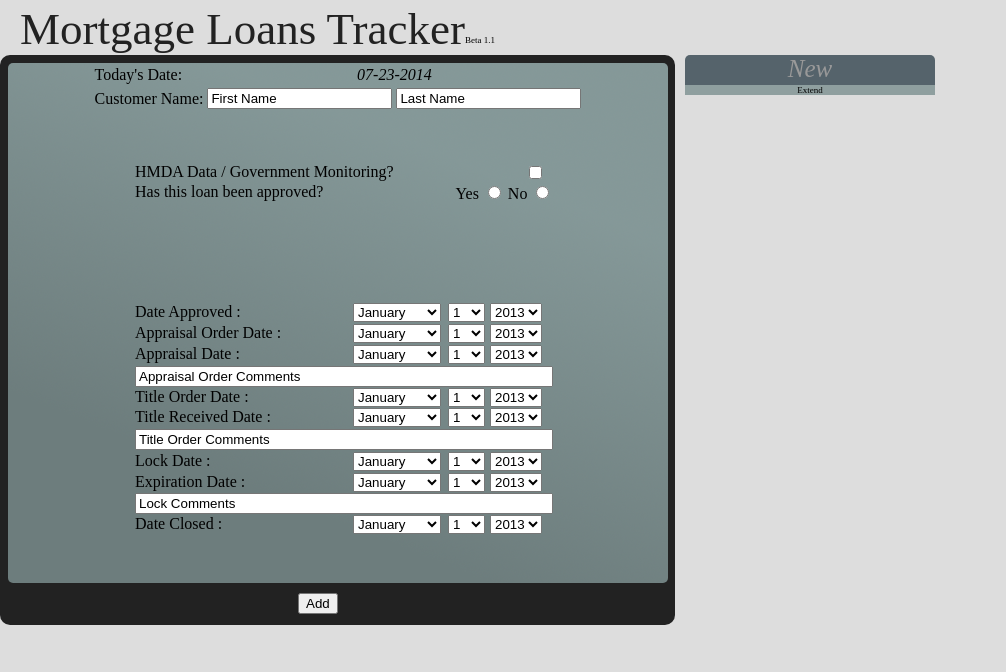
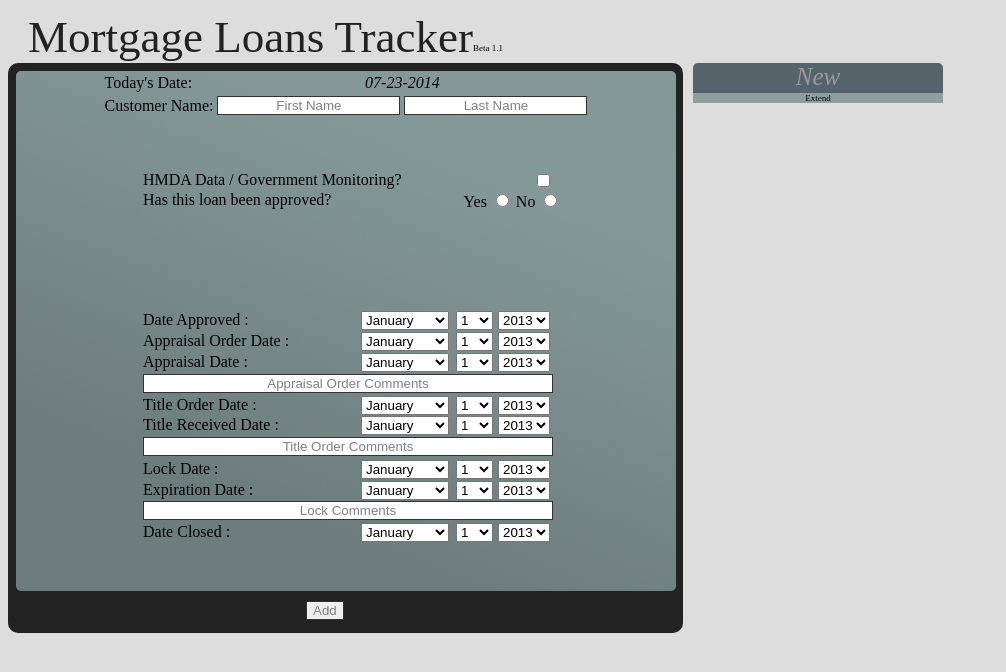
Before and after one commit to Jmac217/MLT, a PHP site: page / in a window 1280 px wide. Shown: the top 672 px of the page, without its empty margins (0-1006 px from the left). Run offline with PHP 8.4, Linux system fonts and the light colour scheme; data that the repository does not hold is empty.

Commit message:
added ico, started moving code from other projects

```diff
--- a/css/index.css
+++ b/css/index.css
@@ -1,9 +1,13 @@
 /* Globals */
-body{background-color:#ddd;}
+body{position:relative;background-color:#ddd;width:950px;height:640px;}
 p{color:#888;}
 li{color:#555;}
 a{cursor:pointer;}
 .checkbox{text-align:right;}
+.box{border-style:none;border:solid 1px #333;color:gray;text-align:center;-moz-box-sizing:border-box;-webkit-box-sizing:border-box;-ms-box-sizing:border-box;box-sizing:border-box;box-shadow:5px 5px 15px #333;}
+.bezzle{border-bottom-left-radius:10px;border-bottom-right-radius:10px;}
+input{border-style:none;border:solid 1px #333;color:gray;text-align:center;-moz-box-sizing:border-box;-webkit-box-sizing:border-box;-ms-box-sizing:border-box;box-sizing:border-box;}
+input[type='button']:hover{cursor:pointer;color:white;background-color:#555;}
 
 /* customerNameCheck */
 #customerNameCheck{position:absolute;top:50px;left:400px;}
@@ -186,7 +190,7 @@
 /**/
 /*#box{position:absolute;top:100px;right:20px;height:40px;width:250px;background-color:#111111;}*/
 /*#dropdownContainer{position:absolute;top:0px;right:0px;height:40px;width:250px;background-color:#111111;}*/
-#dropdownFeedback{position:absolute;top:55px;left:1000px;height:20px;width:250px;text-align:center;}
+#dropdownFeedback{position:absolute;top:55px;left:685px;height:20px;width:250px;text-align:center;}
 #dropdownContainer{position:absolute;top:55px;left:685px;height:40px;width:250px;border-radius:5px;}/* color not shown */
 #dropdownSelected{position:absolute;top:0px;right:0px;height:30px;width:250px;background-color:#55636b;font-size:25px;color:#999;border-top-left-radius:5px;border-top-right-radius:5px;}
 #dropdown{position:absolute;right:0px;top:30px;height:10px;width:250px;background-color:#6d7d7d;overflow:hidden;}
--- a/index.php
+++ b/index.php
@@ -3,7 +3,7 @@
 <!--[if IE 7 ]>    <html class="ie7" lang="en"> <![endif]-->
 <!--[if IE 8 ]>    <html class="ie8" lang="en"> <![endif]-->
 <!--[if (gte IE 9)|!(IE)]><!--> <html lang="en"> <!--<![endif]-->
-<html>
+<!--<html>-->
 	<head>
 		<title>Mortgage Loan Tracker</title>
 		<link rel='stylesheet' type='text/css' href='css/index.css' />
```
Also changed, not shown: res/favicon.ico (added).
